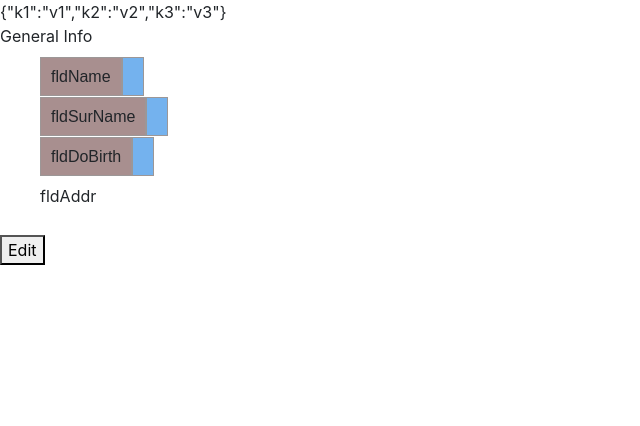
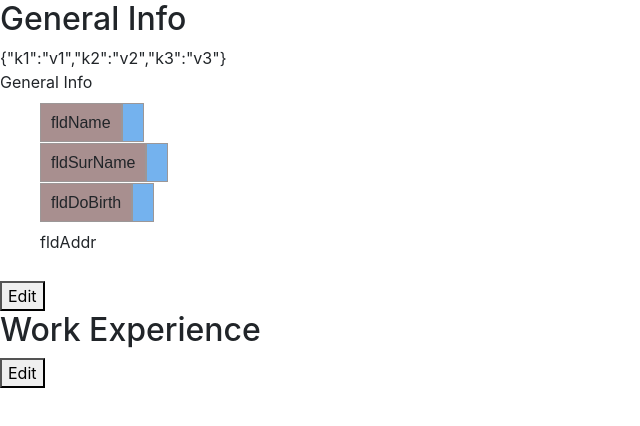
Before and after one commit to odedwolff/cv_asgn_odin, a React (Create React App) app: page / in a window 1280 px wide. Shown: the top 426 px of the page, without its empty margins (0-640 px from the left). Built offline with nearby package versions, Linux system fonts and the light colour scheme.

Commit message:
initial implementation of section Work Experience

```diff
--- a/src/App.js
+++ b/src/App.js
@@ -1,6 +1,7 @@
 import logo from './logo.svg';
 import './App.css';
 import GenInfo from './components/GenInfo'
+import WorkExp from './components/WorkExp'
 import Button2States from './components/Button2States';
 import ClockB8 from './prototypes/Prototypes1'
 
@@ -24,36 +25,15 @@ function App() {
 
   return(<div>
 
-
+    <h2>General Info</h2>
     <GenInfo isEdit={false}></GenInfo>
+    <h2>Work Experience</h2>
+    <WorkExp></WorkExp>
 
 
     {/* <Button2States label1='label1' label2='label2' call1={call1} call2={call2} butState={1}> </Button2States> */}
   </div>)
 
-
-
-  /* return (
-    <div className="App">
-      <header className="App-header">
-        <img src={logo} className="App-logo" alt="logo" />
-        <p>
-          Edit <code>src/App.js</code> and save to reload.
-        </p>
-        <a
-          className="App-link"
-          href="https://reactjs.org"
-          target="_blank"
-          rel="noopener noreferrer"
-        >
-          Learn React
-        </a>
-      </header>
-    </div>
-  ); */
-
-
-
 }
 
 export default App;
--- /dev/null
+++ b/src/components/Job.js
@@ -0,0 +1,70 @@
+import React, { Component } from 'react'
+import {renderObjViewMode} from '../utils/data_print.js'
+import Button2States from './Button2States'
+
+
+
+
+
+
+
+
+
+
+class Job extends React.Component{
+    constructor(props){
+        super(props);
+        this.state = {
+            isEdit:false,
+        }
+        if(props.data){
+            this.setState({
+            fldCompany: props.data.fldCompany ?  props.data.fldCompany : null,
+            fldRole:props.data.fldRole ? props.data.fldRole : null ,
+            fldFrom:props.data.fldFrom? props.data.fldFrom: null,
+            fldUntil:props.data.fldUntil ? props.data.fldUntil : null,
+            fldDesc:props.data.fldDesc ? props.data.fldDesc : null
+            });
+        }
+    }
+
+    filterData(){
+        let {isEdit, ...rest} = this.state;
+        return rest;
+    }
+
+
+    formEdit(){
+        return <div>
+        <label htmlFor="company">name</label>
+        <input type="text" id="companyInput" className="form-control" value={this.state.fldCompany}  onChange={(e)=>{this.setState({fldCompany:e.target.value})}}/>
+        <label htmlFor="role">name</label>
+        <input type="text" id="roleInput" className="form-control" value={this.state.fldRole}  onChange={(e)=>{this.setState({fldRole:e.target.value})}}/>
+        <label htmlFor="company">from</label>
+        <input type="date" id="fromInput" className="form-control" value={this.state.fldFrom}  onChange={(e)=>{this.setState({fldFrom:e.target.value})}}/>
+        <label htmlFor="company">until</label>
+        <input type="date" id="untilInput" className="form-control" value={this.state.fldUntil}  onChange={(e)=>{this.setState({fldUntil:e.target.value})}}/>
+        <label htmlFor="company">description</label>
+        <input type="text" id="descrptionInput" className="form-control" value={this.state.fldDesc}  onChange={(e)=>{this.setState({fldDesc:e.target.value})}}/>
+    </div>
+    }
+
+    formView(){
+        return (
+            <div>
+                {renderObjViewMode('Job', this.filterData(), 0)}
+            </div>
+        )
+    }
+
+    render(){
+        return (
+            <div>
+              { this.state.isEdit? this.formEdit() : this.formView()}
+              <Button2States label2='Done' label1='Edit' call1={this.enterEdit} call2={this.enterView} butState={this.state.isEdit? 2 : 1}> </Button2States>
+         </div>)
+    }
+}
+
+
+export default Job;
--- a/src/components/WorkExp.js
+++ b/src/components/WorkExp.js
@@ -1,7 +1,62 @@
 import React, { Component } from 'react'
+import {renderObjViewMode} from '../utils/data_print.js'
+import Job from './Job'
+import Button2States from './Button2States'
+
 
 
 class WorkExp extends Component {
+    constructor(props){
+        super(props);
+        this.state = {
+            isEdit:props.isEdit,
+            jobs: [],
+        }
+    }
+
+    filterData(){
+        //console.log(`dateForView, state : ${JSON.stringify(this.state)}`);
+        let {isEdit, ...rest} = this.state;
+        //console.log(`dateForView, filterd obj : ${JSON.stringify(rest)}`);
+        return rest;
+    }
+
+    renderEdit(){
+        return <div>
+            {/**here come list of jobs */}
+            <label>add new job</label>
+            <Job></Job>
+        </div>
+    }
+
+    renderView(){
+        <div>
+              {renderObjViewMode('Work Expreience', this.filterData(), 0)}
+        </div>
+    }
+
+    filterData(){
+        let {isEdit, ...rest} = this.state;
+        return rest;
+    }
+
+    enterEdit(){
+        this.setState({isEdit:true});
+    }
+
+    enterView(){
+        this.setState({isEdit:false});
+    }
 
 
+    render(){
+        return (
+            <div>
+            { this.state.isEdit? this.renderEdit() : this.renderView()}
+            <Button2States label2='Done' label1='Edit' call1={this.enterEdit.bind(this)} call2={this.enterView.bind(this)} butState={this.state.isEdit? 2 : 1}> </Button2States>
+        </div>)
+    }
 }
+
+
+export default WorkExp;
```
